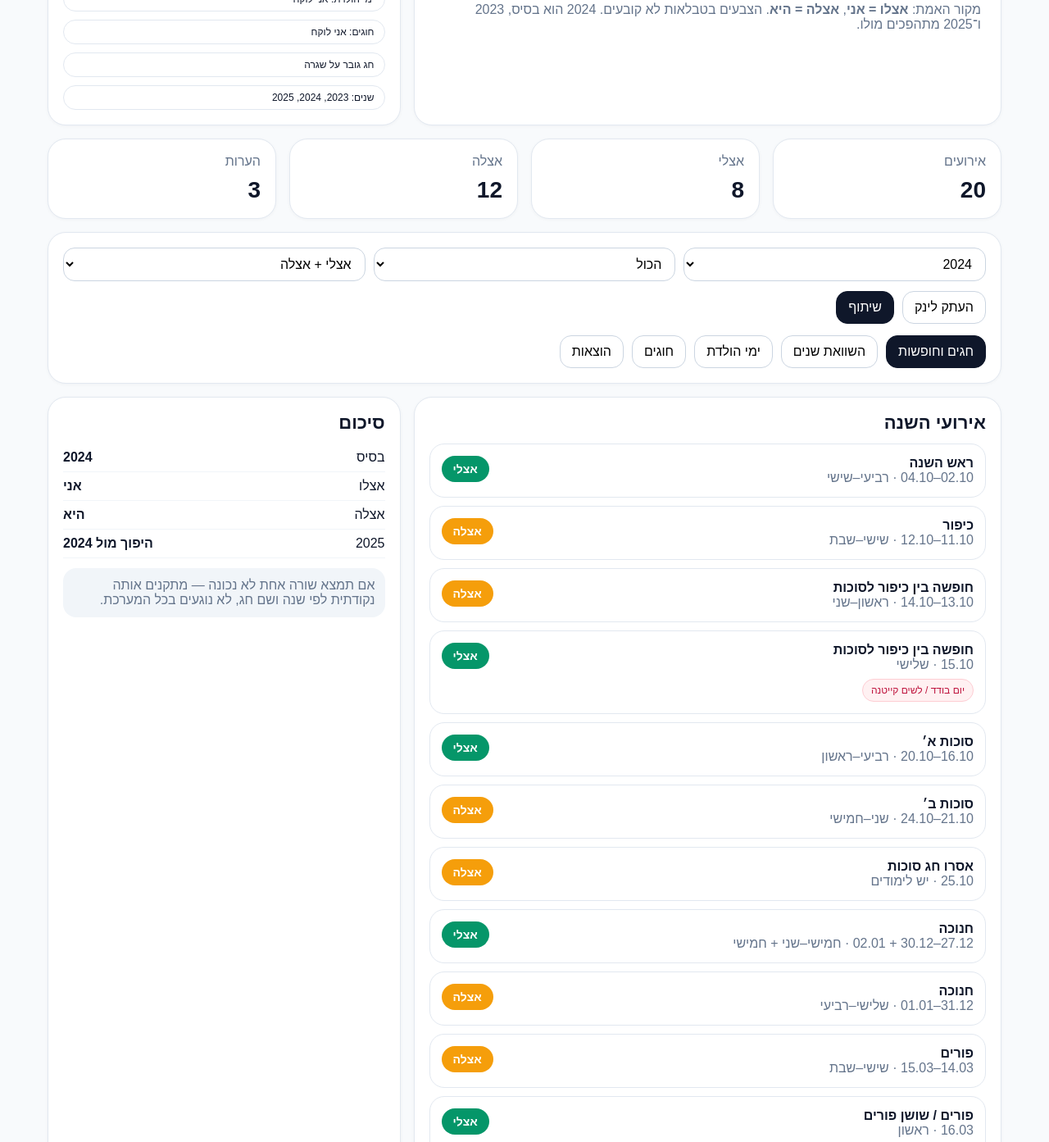
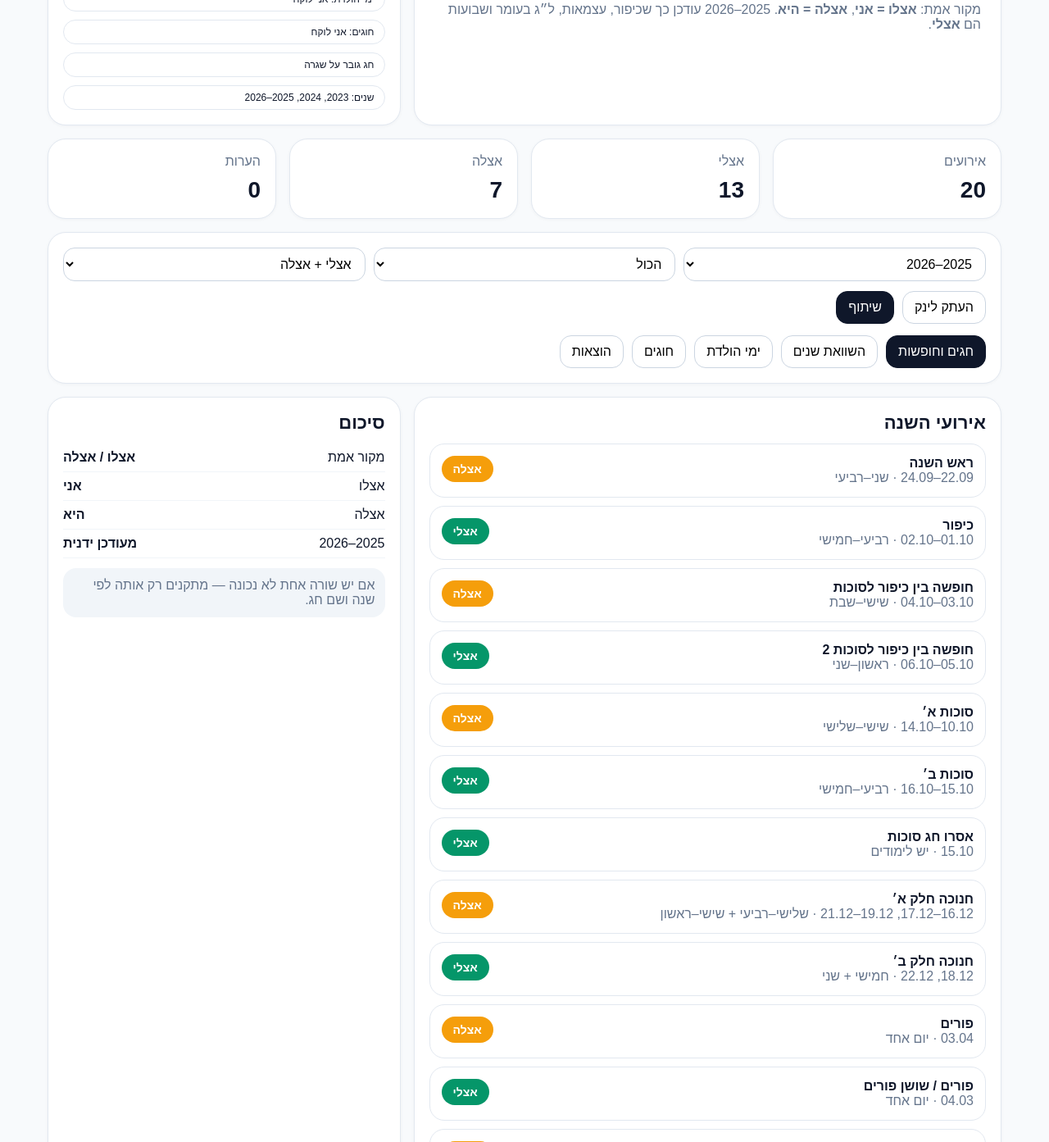
Before and after one commit to leviraz349-stack/kids-schedule, a plain HTML site: page index.html in a window 1280 px wide. Shown: the part 127-1520 px from the top of the page at 82% size. Drawn offline with Linux system fonts and the light colour scheme.

Commit message:
Update index.html

```diff
--- a/index.html
+++ b/index.html
@@ -13,11 +13,11 @@ body{margin:0;font-family:Arial,Helvetica,sans-serif;background:var(--bg);color:
 .top{grid-template-columns:1.5fr .9fr}.stats{grid-template-columns:repeat(4,1fr)}.main{grid-template-columns:1.25fr .75fr}.two{grid-template-columns:1fr 1fr}
 .hero,.panel{background:var(--card);border:1px solid var(--line);border-radius:22px;box-shadow:0 1px 4px rgba(15,23,42,.04)}
 .hero{padding:24px}.panel{padding:18px}
-h1,h2,h3{margin:0}.muted{color:var(--muted)}.small{font-size:13px}
+h1,h2,h3{margin:0}.muted{color:var(--muted)}
 .badge{display:inline-block;padding:7px 12px;border-radius:999px;border:1px solid var(--line);background:#fff;font-size:12px}
 .controls,.tabs,.toolbar{display:flex;gap:10px;flex-wrap:wrap}
-select,button,textarea,input{font:inherit}
-select,input,textarea{border:1px solid #cbd5e1;background:#fff;border-radius:14px;padding:10px 12px;width:100%}
+select,button{font:inherit}
+select{border:1px solid #cbd5e1;background:#fff;border-radius:14px;padding:10px 12px;width:100%}
 button{border:1px solid #cbd5e1;background:#fff;border-radius:14px;padding:10px 14px;cursor:pointer}
 button.primary,.tab-btn.active{background:var(--text);color:#fff;border-color:var(--text)}
 .hidden{display:none}
@@ -43,8 +43,8 @@ button.primary,.tab-btn.active{background:var(--text);color:#fff;border-color:va
     <div class="badge">לוח מעקב חופשות וחגים</div>
     <h1 style="margin-top:10px">לוח מעקב חופשות וחגים</h1>
     <p class="muted" style="margin:10px 0 0">
-      מקור האמת: <strong>אצלו = אני</strong>, <strong>אצלה = היא</strong>. הצבעים בטבלאות לא קובעים.
-      2024 הוא בסיס, 2023 ו־2025 מתהפכים מולו.
+      מקור אמת: <strong>אצלו = אני</strong>, <strong>אצלה = היא</strong>.
+      2025–2026 עודכן כך שכיפור, עצמאות, ל״ג בעומר ושבועות הם <strong>אצלי</strong>.
     </p>
   </div>
 
@@ -55,7 +55,7 @@ button.primary,.tab-btn.active{background:var(--text);color:#fff;border-color:va
       <div class="badge">ימי הולדת: אני לוקח</div>
       <div class="badge">חוגים: אני לוקח</div>
       <div class="badge">חג גובר על שגרה</div>
-      <div class="badge">שנים: 2023, 2024, 2025</div>
+      <div class="badge">שנים: 2023, 2024, 2025–2026</div>
     </div>
   </div>
 </div>
@@ -110,12 +110,12 @@ button.primary,.tab-btn.active{background:var(--text);color:#fff;border-color:va
 
     <div class="panel">
       <div class="section-title">סיכום</div>
-      <div class="minirow"><span>בסיס</span><strong>2024</strong></div>
+      <div class="minirow"><span>מקור אמת</span><strong>אצלו / אצלה</strong></div>
       <div class="minirow"><span>אצלו</span><strong>אני</strong></div>
       <div class="minirow"><span>אצלה</span><strong>היא</strong></div>
-      <div class="minirow"><span>2025</span><strong>היפוך מול 2024</strong></div>
+      <div class="minirow"><span>2025–2026</span><strong>מעודכן ידנית</strong></div>
       <div class="softbox" style="margin-top:12px">
-        אם תמצא שורה אחת לא נכונה — מתקנים אותה נקודתית לפי שנה ושם חג, לא נוגעים בכל המערכת.
+        אם יש שורה אחת לא נכונה — מתקנים רק אותה לפי שנה ושם חג.
       </div>
     </div>
   </div>
@@ -124,7 +124,7 @@ button.primary,.tab-btn.active{background:var(--text);color:#fff;border-color:va
 <div id="tab-compare" class="hidden" style="margin-top:16px">
   <div class="grid two">
     <div class="panel"><div class="section-title">2024</div><div id="compare2024" class="list"></div></div>
-    <div class="panel"><div class="section-title">2025</div><div id="compare2025" class="list"></div></div>
+    <div class="panel"><div class="section-title">2025–2026</div><div id="compare2025" class="list"></div></div>
   </div>
 </div>
 
@@ -173,73 +173,67 @@ father = אצלו = אני
 mother = אצלה = היא
 */
 
-const base2024 = [
-  { key:"rosh", name:"ראש השנה", category:"holiday", date:"02.10–04.10", days:"רביעי–שישי", owner:"father" },
-  { key:"kippur", name:"כיפור", category:"holiday", date:"11.10–12.10", days:"שישי–שבת", owner:"mother" },
-  { key:"between1", name:"חופשה בין כיפור לסוכות", category:"vacation", date:"13.10–14.10", days:"ראשון–שני", owner:"mother" },
-  { key:"between2", name:"חופשה בין כיפור לסוכות", category:"vacation", date:"15.10", days:"שלישי", owner:"father", note:"יום בודד / לשים קייטנה" },
-  { key:"sukkotA", name:"סוכות א׳", category:"holiday", date:"16.10–20.10", days:"רביעי–ראשון", owner:"father" },
-  { key:"sukkotB", name:"סוכות ב׳", category:"holiday", date:"21.10–24.10", days:"שני–חמישי", owner:"mother" },
-  { key:"isruSukkot", name:"אסרו חג סוכות", category:"special", date:"25.10", days:"יש לימודים", owner:"mother" },
+const dataByYear = {
+  "2024": [
+    {key:"rosh", name:"ראש השנה", category:"holiday", date:"02.10–04.10", days:"רביעי–שישי", owner:"father"},
+    {key:"kippur", name:"כיפור", category:"holiday", date:"11.10–12.10", days:"שישי–שבת", owner:"mother"},
+    {key:"between1", name:"חופשה בין כיפור לסוכות", category:"vacation", date:"13.10–14.10", days:"ראשון–שני", owner:"mother"},
+    {key:"between2", name:"חופשה בין כיפור לסוכות 2", category:"vacation", date:"15.10", days:"שלישי", owner:"father", note:"יום בודד / יש קייטנה"},
+    {key:"sukkotA", name:"סוכות א׳", category:"holiday", date:"16.10–20.10", days:"רביעי–ראשון", owner:"father"},
+    {key:"sukkotB", name:"סוכות ב׳", category:"holiday", date:"21.10–24.10", days:"שני–חמישי", owner:"mother"},
+    {key:"isruSukkot", name:"אסרו חג סוכות", category:"special", date:"25.10", days:"יש לימודים", owner:"mother"},
+    {key:"hanukkah1", name:"חנוכה חלק א׳", category:"holiday", date:"27.12–30.12 + 02.01", days:"חמישי–שני + חמישי", owner:"father"},
+    {key:"hanukkah2", name:"חנוכה חלק ב׳", category:"holiday", date:"31.12–01.01", days:"שלישי–רביעי", owner:"mother"},
+    {key:"purim1", name:"פורים", category:"holiday", date:"14.03–15.03", days:"שישי–שבת", owner:"mother"},
+    {key:"purim2", name:"פורים / שושן פורים", category:"holiday", date:"16.03", days:"ראשון", owner:"father"},
+    {key:"pesachPre1", name:"חופשת קדם פסח", category:"vacation", date:"04.04–07.04", days:"שישי–שני", owner:"father"},
+    {key:"pesachPre2", name:"חופשת קדם פסח 2", category:"vacation", date:"08.04–11.04", days:"שלישי–שישי", owner:"mother", note:"לשים קייטנה 8.4"},
+    {key:"pesachA", name:"ליל הסדר / פסח א׳", category:"holiday", date:"12.04–15.04", days:"שבת–שלישי", owner:"mother"},
+    {key:"pesachB", name:"חול המועד / פסח ב׳", category:"holiday", date:"16.04–19.04", days:"רביעי–שבת", owner:"father"},
+    {key:"isruPesach", name:"אסרו חג פסח", category:"special", date:"20.04", days:"יש לימודים", owner:"father"},
+    {key:"memorial", name:"ערב יום העצמאות / יום הזיכרון", category:"special", date:"30.04", days:"לילדים עד 12:00", owner:"mother"},
+    {key:"independence", name:"יום העצמאות", category:"holiday", date:"01.05", days:"חמישי", owner:"mother"},
+    {key:"lag", name:"ל״ג בעומר", category:"holiday", date:"16.05", days:"יש לימודים", owner:"mother"},
+    {key:"shavuot", name:"שבועות", category:"holiday", date:"01.06–02.06", days:"ראשון–שני", owner:"father"}
+  ],
 
-  { key:"hanukkah1", name:"חנוכה", category:"holiday", date:"27.12–30.12 + 02.01", days:"חמישי–שני + חמישי", owner:"father" },
-  { key:"hanukkah2", name:"חנוכה", category:"holiday", date:"31.12–01.01", days:"שלישי–רביעי", owner:"mother" },
+  "2025": [
+    {key:"rosh", name:"ראש השנה", category:"holiday", date:"22.09–24.09", days:"שני–רביעי", owner:"mother"},
+    {key:"kippur", name:"כיפור", category:"holiday", date:"01.10–02.10", days:"רביעי–חמישי", owner:"father"},
+    {key:"between1", name:"חופשה בין כיפור לסוכות", category:"vacation", date:"03.10–04.10", days:"שישי–שבת", owner:"mother"},
+    {key:"between2", name:"חופשה בין כיפור לסוכות 2", category:"vacation", date:"05.10–06.10", days:"ראשון–שני", owner:"father"},
+    {key:"sukkotA", name:"סוכות א׳", category:"holiday", date:"10.10–14.10", days:"שישי–שלישי", owner:"mother"},
+    {key:"sukkotB", name:"סוכות ב׳", category:"holiday", date:"15.10–16.10", days:"רביעי–חמישי", owner:"father"},
+    {key:"isruSukkot", name:"אסרו חג סוכות", category:"special", date:"15.10", days:"יש לימודים", owner:"father"},
+    {key:"hanukkah1", name:"חנוכה חלק א׳", category:"holiday", date:"16.12–17.12, 19.12–21.12", days:"שלישי–רביעי + שישי–ראשון", owner:"mother"},
+    {key:"hanukkah2", name:"חנוכה חלק ב׳", category:"holiday", date:"18.12, 22.12", days:"חמישי + שני", owner:"father"},
+    {key:"purim1", name:"פורים", category:"holiday", date:"03.04", days:"יום אחד", owner:"mother"},
+    {key:"purim2", name:"פורים / שושן פורים", category:"holiday", date:"04.03", days:"יום אחד", owner:"father"},
+    {key:"pesachPre1", name:"חופשת קדם פסח", category:"vacation", date:"24.03–27.03", days:"שני–חמישי", owner:"mother"},
+    {key:"pesachPre2", name:"חופשת קדם פסח 2", category:"vacation", date:"28.03–31.03", days:"שישי–שני", owner:"father"},
+    {key:"pesachA", name:"ערב חג פסח + חול המועד", category:"holiday", date:"01.04–04.04", days:"רביעי–שבת", owner:"mother"},
+    {key:"pesachB", name:"חול המועד + חג פסח שני", category:"holiday", date:"05.04–08.04", days:"ראשון–רביעי", owner:"father"},
+    {key:"isruPesach", name:"אסרו חג פסח", category:"special", date:"09.04", days:"יש לימודים", owner:"father"},
+    {key:"memorial", name:"ערב יום העצמאות / יום הזיכרון", category:"special", date:"20.04", days:"עד 12:00", owner:"father"},
+    {key:"independence", name:"יום העצמאות", category:"holiday", date:"21.04", days:"שלישי", owner:"father"},
+    {key:"lag", name:"ל״ג בעומר", category:"holiday", date:"05.05", days:"יום אחד", owner:"father"},
+    {key:"shavuot", name:"שבועות", category:"holiday", date:"21.05–22.05", days:"חמישי–שישי", owner:"father"}
+  ],
 
-  { key:"purim1", name:"פורים", category:"holiday", date:"14.03–15.03", days:"שישי–שבת", owner:"mother" },
-  { key:"purim2", name:"פורים / שושן פורים", category:"holiday", date:"16.03", days:"ראשון", owner:"father", note:"לפי החופשות" },
-
-  { key:"pesachPre1", name:"חופשת קדם פסח", category:"vacation", date:"04.04–07.04", days:"שישי–שני", owner:"father" },
-  { key:"pesachPre2", name:"חופשת קדם פסח", category:"vacation", date:"08.04–11.04", days:"שלישי–שישי", owner:"mother", note:"קייטנה 8.4" },
-  { key:"pesachA", name:"ליל הסדר / פסח א׳", category:"holiday", date:"12.04–15.04", days:"שבת–שלישי", owner:"mother" },
-  { key:"pesachB", name:"חול המועד / פסח ב׳", category:"holiday", date:"16.04–19.04", days:"רביעי–שבת", owner:"father" },
-  { key:"isruPesach", name:"אסרו חג פסח", category:"special", date:"20.04", days:"יש לימודים", owner:"father" },
-
-  { key:"memorial", name:"ערב יום העצמאות / יום הזיכרון", category:"special", date:"30.04", days:"לילדים עד 12:00", owner:"mother" },
-  { key:"independence", name:"יום העצמאות", category:"holiday", date:"01.05", days:"חמישי", owner:"mother" },
-  { key:"lag", name:"ל״ג בעומר", category:"holiday", date:"16.05", days:"יש לימודים", owner:"mother" },
-  { key:"shavuot", name:"שבועות", category:"holiday", date:"01.06–02.06", days:"ראשון–שני", owner:"mother" }
-];
-
-const datesByYear = {
-  2023: {
-    rosh:"15.09–17.09", kippur:"24.09–25.09", between1:"26.09–27.09", between2:"28.09",
-    sukkotA:"29.09–03.10", sukkotB:"04.10–07.10", isruSukkot:"08.10",
-    hanukkah1:"10.12–13.12", hanukkah2:"14.12",
-    purim1:"23.03", purim2:"24.03",
-    pesachPre1:"24.03–25.03", pesachPre2:"14.04–17.04",
-    pesachA:"18.04–21.04", pesachB:"22.04–25.04", isruPesach:"30.04",
-    memorial:"13.05", independence:"14.05", lag:"26.05", shavuot:"11.06–12.06"
-  },
-  2025: {
-    rosh:"22.09–24.09", kippur:"01.10–02.10", between1:"03.10–04.10", between2:"05.10–06.10",
-    sukkotA:"10.10–14.10", sukkotB:"15.10–16.10", isruSukkot:"17.10",
-    hanukkah1:"16.12–17.12, 19.12–21.12", hanukkah2:"18.12, 22.12",
-    purim1:"03.04", purim2:"04.03",
-    pesachPre1:"24.03–27.03", pesachPre2:"28.03–31.03",
-    pesachA:"01.04–04.04", pesachB:"05.04–08.04", isruPesach:"09.04",
-    memorial:"20.04", independence:"21.04", lag:"05.05", shavuot:"21.05–22.05"
-  }
+  "2023": [
+    {key:"rosh", name:"ראש השנה", category:"holiday", date:"15.09–17.09", days:"שישי–ראשון", owner:"father"},
+    {key:"kippur", name:"כיפור", category:"holiday", date:"24.09–25.09", days:"ראשון–שני", owner:"mother"},
+    {key:"sukkotA", name:"סוכות א׳", category:"holiday", date:"29.09–03.10", days:"שישי–שלישי", owner:"father"},
+    {key:"sukkotB", name:"סוכות ב׳", category:"holiday", date:"04.10–07.10", days:"רביעי–שבת", owner:"mother"},
+    {key:"hanukkah", name:"חנוכה", category:"holiday", date:"12.12–14.12", days:"לפי הטבלה", owner:"father"},
+    {key:"purim", name:"פורים", category:"holiday", date:"23.03–24.03", days:"לפי הטבלה", owner:"mother"},
+    {key:"pesachA", name:"פסח א׳", category:"holiday", date:"18.04–21.04", days:"חמישי–ראשון", owner:"father"},
+    {key:"pesachB", name:"פסח ב׳", category:"holiday", date:"22.04–29.04", days:"לפי הטבלה", owner:"mother"},
+    {key:"independence", name:"יום העצמאות", category:"holiday", date:"14.05", days:"שלישי", owner:"mother"},
+    {key:"lag", name:"ל״ג בעומר", category:"holiday", date:"26.05", days:"ראשון", owner:"mother"},
+    {key:"shavuot", name:"שבועות", category:"holiday", date:"11.06–12.06", days:"שלישי–רביעי", owner:"father"}
+  ]
 };
-
-function flip(owner){
-  return owner === "father" ? "mother" : "father";
-}
-
-function yearData(year){
-  if(year === "2024"){
-    return base2024;
-  }
-
-  if(year === "2023" || year === "2025"){
-    return base2024.map(item => ({
-      ...item,
-      date: datesByYear[year][item.key] || item.date,
-      owner: flip(item.owner)
-    }));
-  }
-
-  return [];
-}
 
 function ownerPill(owner){
   return '<span class="pill '+(owner==="father"?"me":"her")+'">'+owners[owner]+'</span>';
@@ -262,7 +256,7 @@ function render(){
   const type = document.getElementById("typeFilter").value;
   const owner = document.getElementById("ownerFilter").value;
 
-  let items = yearData(year);
+  let items = [...(dataByYear[year] || [])];
 
   if(type !== "all") items = items.filter(x => x.category === type);
   if(owner !== "all") items = items.filter(x => x.owner === owner);
@@ -278,33 +272,34 @@ function render(){
     </div>
   `).join("");
 
-  const all = yearData(year);
+  const all = dataByYear[year] || [];
   document.getElementById("eventsCount").textContent = all.length;
-  document.getElementById("meCount").textContent = all.filter(x => x.owner === "father").length;
-  document.getElementById("herCount").textContent = all.filter(x => x.owner === "mother").length;
-  document.getElementById("notesCount").textContent = all.filter(x => x.note).length;
+  document.getElementById("meCount").textContent = all.filter(x=>x.owner==="father").length;
+  document.getElementById("herCount").textContent = all.filter(x=>x.owner==="mother").length;
+  document.getElementById("notesCount").textContent = all.filter(x=>x.note).length;
 
-  document.getElementById("compare2024").innerHTML = yearData("2024").map(item => `
+  document.getElementById("compare2024").innerHTML = dataByYear["2024"].map(item => `
     <div class="event"><div><strong>${item.name}</strong><div class="muted">${item.date}</div></div>${ownerPill(item.owner)}</div>
   `).join("");
 
-  document.getElementById("compare2025").innerHTML = yearData("2025").map(item => `
+  document.getElementById("compare2025").innerHTML = dataByYear["2025"].map(item => `
     <div class="event"><div><strong>${item.name}</strong><div class="muted">${item.date}</div></div>${ownerPill(item.owner)}</div>
   `).join("");
 }
 
 const yearSelect = document.getElementById("yearSelect");
+const yearLabels = {"2023":"2023","2024":"2024","2025":"2025–2026"};
 ["2023","2024","2025"].forEach(y=>{
-  const opt = document.createElement("option");
-  opt.value = y;
-  opt.textContent = y;
-  if(y === "2024") opt.selected = true;
+  const opt=document.createElement("option");
+  opt.value=y;
+  opt.textContent=yearLabels[y];
+  if(y==="2025") opt.selected=true;
   yearSelect.appendChild(opt);
 });
 
-document.getElementById("typeFilter").addEventListener("change", render);
-document.getElementById("ownerFilter").addEventListener("change", render);
-yearSelect.addEventListener("change", render);
+document.getElementById("typeFilter").addEventListener("change",render);
+document.getElementById("ownerFilter").addEventListener("change",render);
+yearSelect.addEventListener("change",render);
 
 document.querySelectorAll(".tab-btn").forEach(btn=>{
   btn.addEventListener("click",()=>{
```
